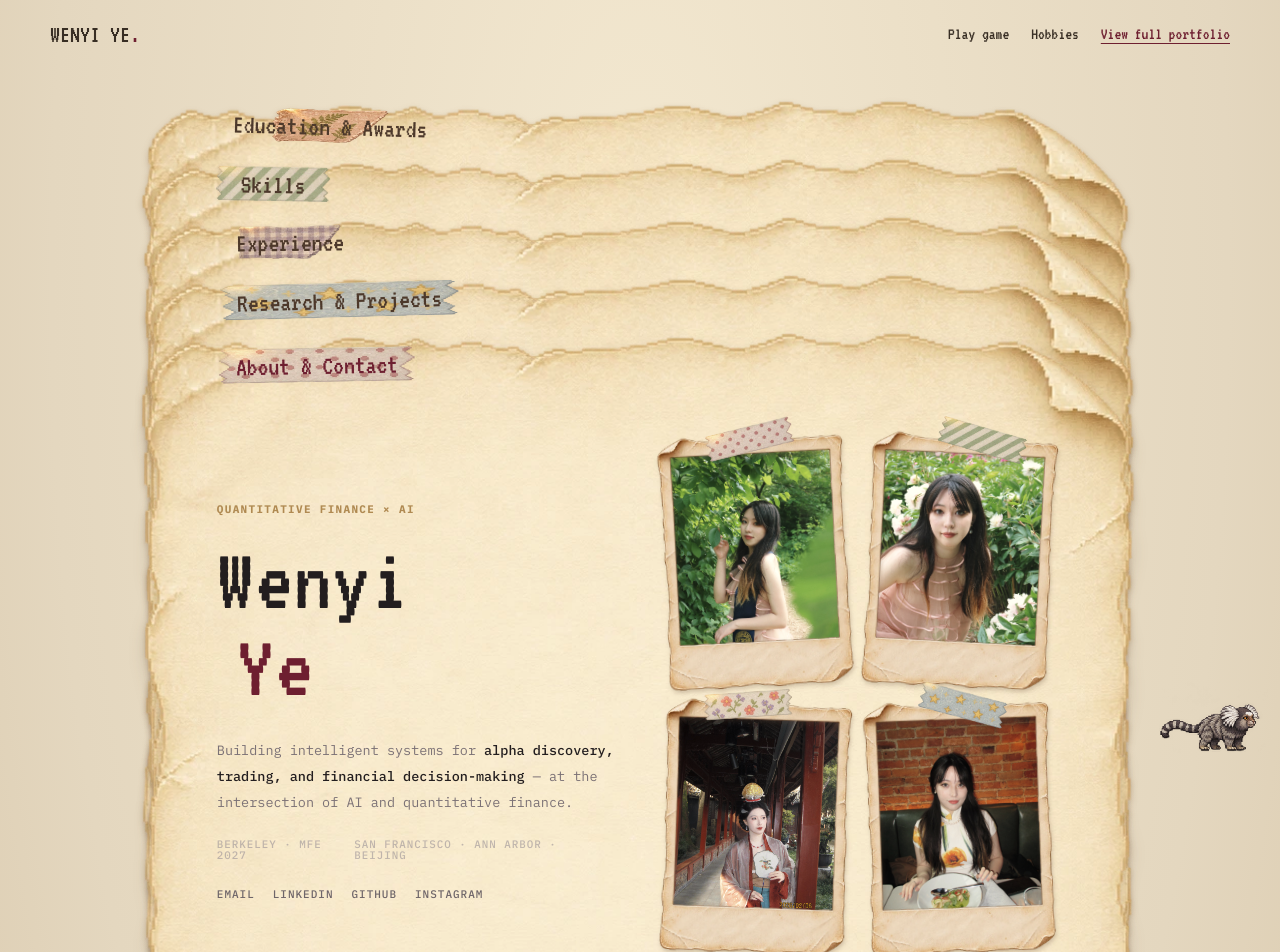
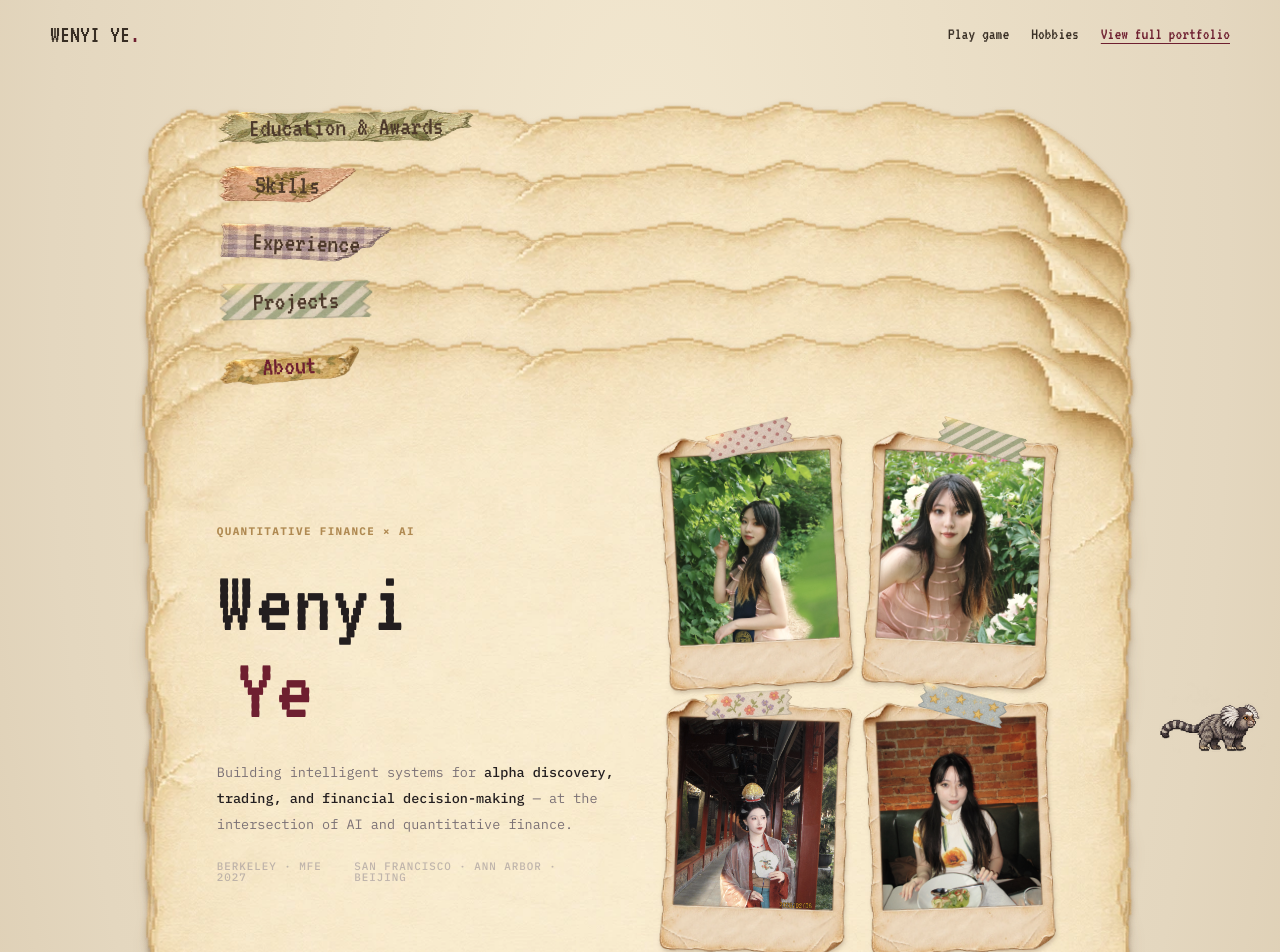
Before and after one commit to yewenyiywy/wenyi-portfolio, a Next.js app: page /classic in a window 1280 px wide. Shown: the top 952 px of the page. Built offline with nearby package versions, Linux system fonts and the light colour scheme.

Commit message:
Fit distinct archive title tapes and remove duplicate contact links

```diff
--- a/app/archive-portfolio.tsx
+++ b/app/archive-portfolio.tsx
@@ -6,11 +6,11 @@ import PortfolioView from './portfolio-view'
 import './archive.css'
 
 const folders = [
-  { id:'personal', title:'About & Contact', chapters:'about contact', tape:0 },
-  { id:'academic', title:'Education & Awards', chapters:'education awards', tape:4 },
-  { id:'technical', title:'Skills', chapters:'skills', tape:1 },
+  { id:'personal', title:'About', chapters:'about contact', tape:7 },
+  { id:'academic', title:'Education & Awards', chapters:'education awards', tape:5 },
+  { id:'technical', title:'Skills', chapters:'skills', tape:4 },
   { id:'professional', title:'Experience', chapters:'experience', tape:6 },
-  { id:'research', title:'Research & Projects', chapters:'projects', tape:3 },
+  { id:'research', title:'Projects', chapters:'projects', tape:1 },
 ] as const
 type Folder = typeof folders[number]
 
--- a/app/archive.css
+++ b/app/archive.css
@@ -15,11 +15,16 @@
 .archive-sheet-back .archive-sheet-label{pointer-events:auto}
 .archive-sheet-front.archive-paper{position:relative;z-index:6;padding-top:7px;padding-inline:var(--sheet-inset);min-height:650px;animation:archive-page-arrive .22s ease-out both}
 .archive-sheet-label{display:flex;justify-content:flex-start;align-items:center;width:100%;height:var(--sheet-step);padding:6px var(--sheet-inset);border:0;background:none;color:#4d392b;text-align:left;cursor:pointer;transition:color .18s}
-.archive-sheet-tape{display:inline-flex;align-items:center;justify-content:center;position:relative;isolation:isolate;min-width:116px;max-width:100%;height:40px;padding:5px 19px;white-space:nowrap;font:400 clamp(20px,3vw,27px)/1 var(--display);transform:rotate(var(--tape-angle,-1deg));transition:transform .18s}
-.archive-sheet-tape::before{content:"";position:absolute;inset:0;z-index:-1;background:url('/hobbies/scrapbook/tape.webp') var(--tape-position,0%) 0/400% 100% no-repeat;opacity:.9}
-.archive-sheet-tape-1{--tape-position:33.333%;--tape-angle:1deg}.archive-sheet-tape-3{--tape-position:100%;--tape-angle:-1.5deg}
-.archive-sheet-tape-4{--tape-angle:1.5deg}.archive-sheet-tape-6{--tape-position:66.666%;--tape-angle:-.6deg}
-.archive-sheet-tape-4::before,.archive-sheet-tape-6::before{background-image:url('/hobbies/scrapbook/tape-botanical.webp')}
+.archive-sheet-tape{display:inline-flex;align-items:center;justify-content:center;position:relative;isolation:isolate;min-width:145px;max-width:100%;height:43px;padding:5px 35px;white-space:nowrap;font:400 clamp(20px,3vw,27px)/1 var(--display);transform:rotate(var(--tape-angle,-1deg));transition:transform .18s}
+.archive-sheet-tape::before{content:"";position:absolute;inset:0;z-index:-1;background:url('/hobbies/scrapbook/tape.webp') var(--tape-position,0%) 0/var(--tape-scale,400%) 100% no-repeat;opacity:.95}
+/* Botanical sprite cells contain unequal transparent margins: fit the actual tape,
+   not the empty cell, so the printed title always stays inside the torn ends. */
+.archive-sheet-tape-1{--tape-position:33.333%;--tape-angle:-1.5deg}
+.archive-sheet-tape-4{--tape-position:6.77%;--tape-scale:754.72%;--tape-angle:1.3deg}
+.archive-sheet-tape-5{--tape-position:33.333%;--tape-angle:-.7deg}
+.archive-sheet-tape-6{--tape-position:65.24%;--tape-scale:549.83%;--tape-angle:1.8deg}
+.archive-sheet-tape-7{--tape-position:96.73%;--tape-scale:506.33%;--tape-angle:-2deg}
+.archive-sheet-tape:is(.archive-sheet-tape-4,.archive-sheet-tape-5,.archive-sheet-tape-6,.archive-sheet-tape-7)::before{background-image:url('/hobbies/scrapbook/tape-botanical.webp')}
 .archive-sheet-label:hover .archive-sheet-tape,.archive-sheet-label:focus-visible .archive-sheet-tape{transform:rotate(0)}
 .archive-sheet-label:hover,.archive-sheet-label:focus-visible{color:#822c3d}.archive-sheet-label:focus-visible{outline:2px solid #8a4d35;outline-offset:-7px}
 .archive-sheet-selected{padding:6px 0;color:#6e1f30;margin-bottom:12px;cursor:default}
@@ -57,8 +62,6 @@
 .archive-photo-3 .archive-photo-tape{background-position:100% 0;transform:rotate(17deg);left:30%}
 .archive-gallery .gallery-caption{position:static;grid-column:1/-1;text-align:right;margin:6px 0 0;color:#795f43}
 .classic-portfolio .hero-editorial,.chapter-view .hero-editorial{min-width:0}
-.classic-portfolio .hero-editorial .socials,.chapter-view .hero-editorial .socials{flex-wrap:wrap;gap:10px 18px;max-width:100%}
-.classic-portfolio .hero-editorial .socials a,.chapter-view .hero-editorial .socials a{flex:0 0 auto}
 
 /* The optional full scroll mode keeps all sections visible as separate sheets. */
 .classic-portfolio>.section,.classic-portfolio>.fashion-hero,.classic-portfolio>.footer{background:url('/archive/paper.webp') center/100% 100% no-repeat;max-width:1070px;margin:14px auto 28px;padding:clamp(30px,5vw,60px) clamp(24px,5vw,60px);border:0;filter:drop-shadow(0 4px 5px #5e44252b)}
@@ -72,4 +75,4 @@
 @media(max-width:850px){.archive-index{padding-top:24px}.archive-paper{min-height:450px}.chapter-view[data-chapter~="about"]>header,.classic-portfolio>.fashion-hero{display:block}.hero-gallery.archive-gallery{margin:24px auto 0;max-width:460px}.archive-gallery .archive-photo{max-width:215px}.archive-nav{width:calc(100% - 32px)}}
 @media(max-width:520px){.archive-nav{align-items:flex-start;padding:17px 0;font-size:16px}.archive-nav>div{gap:8px 14px}.archive-brand{font-size:22px}.archive-index{width:calc(100% - 32px);padding-bottom:44px}.archive-index>header{margin-bottom:26px}.archive-paper-stack{--sheet-step:45px}.archive-sheet-label{padding-inline:20px}.archive-sheet-label>span{font-size:10px}.archive-sheet-selected{padding-inline:0}.archive-sheet-front.archive-paper{min-height:440px}.archive-paper{padding:27px 20px;min-height:420px}.archive-paper .chapter-view>.section,.archive-paper .chapter-view>.footer{padding:20px 0}.archive-paper .chapter-view .title-line h3{font-size:23px}.classic-portfolio>.section,.classic-portfolio>.fashion-hero,.classic-portfolio>.footer{width:calc(100% - 22px);padding:32px 22px}.classic-portfolio .entry-top .brand,.chapter-view .entry-top .brand{width:46px;height:46px;flex:0 0 46px}.archive-gallery .archive-photo-tape{width:50%}.hero-gallery.archive-gallery{gap:10px;padding:14px 3px}.archive-paper .chapter-view .inline-institution{white-space:normal}}
 @media(prefers-reduced-motion:reduce){.archive-sheet-front,.archive-photo{animation:none;transition:none}}
-@media(max-width:520px){.archive-paper-stack{--sheet-step:52px;--sheet-inset:20px}.archive-sheet-label>span.archive-sheet-tape{font-size:20px;height:35px;padding-inline:15px}.archive-sheet-front.archive-paper{padding-inline:var(--sheet-inset)}}
+@media(max-width:520px){.archive-paper-stack{--sheet-step:52px;--sheet-inset:20px}.archive-sheet-label>span.archive-sheet-tape{font-size:clamp(17px,4.6vw,20px);height:38px;padding-inline:28px;min-width:130px}.archive-sheet-front.archive-paper{padding-inline:var(--sheet-inset)}}
--- a/app/portfolio-view.tsx
+++ b/app/portfolio-view.tsx
@@ -276,12 +276,6 @@ export default function PortfolioView({ chapter }: { chapter?: string }){
       <p className="hero-lede">Building intelligent systems for <strong>alpha discovery, trading, and financial decision-making</strong> — at the intersection of AI and quantitative finance.</p>
       <div className="hero-rule"></div>
       <div className="hero-meta"><span>Berkeley · MFE 2027</span><span>San Francisco · Ann Arbor · Beijing</span></div>
-      <div className="socials">
-        <a href="mailto:ywywywy@berkeley.edu">Email</a>
-        <a href="https://www.linkedin.com/in/wenyi-wendy-ye-01458a280/" target="_blank" rel="noreferrer">LinkedIn</a>
-        <a href="https://github.com/yewenyiywy" target="_blank" rel="noreferrer">GitHub</a>
-        <a href="https://www.instagram.com/ye_wen_yi/" target="_blank" rel="noreferrer">Instagram</a>
-      </div>
     </div>
     <div className="hero-gallery archive-gallery reveal reveal-2">
       {gallery.map((g,index) => (
```
Also changed, not shown: 1 other file (tests, documents, lock files or other folders).
